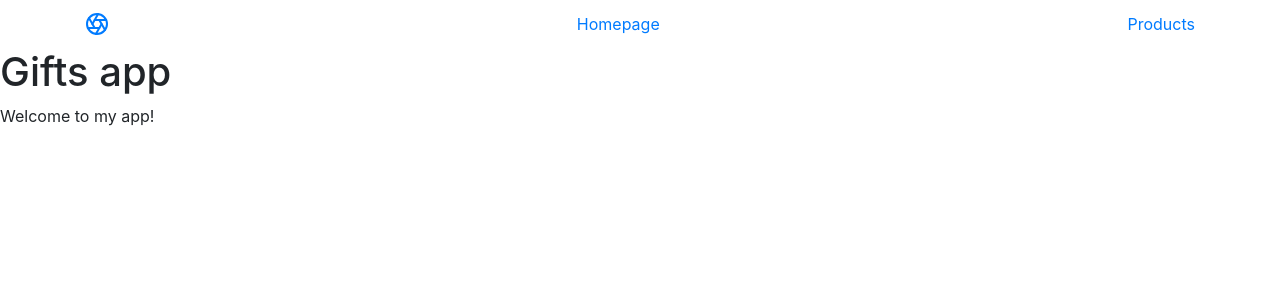
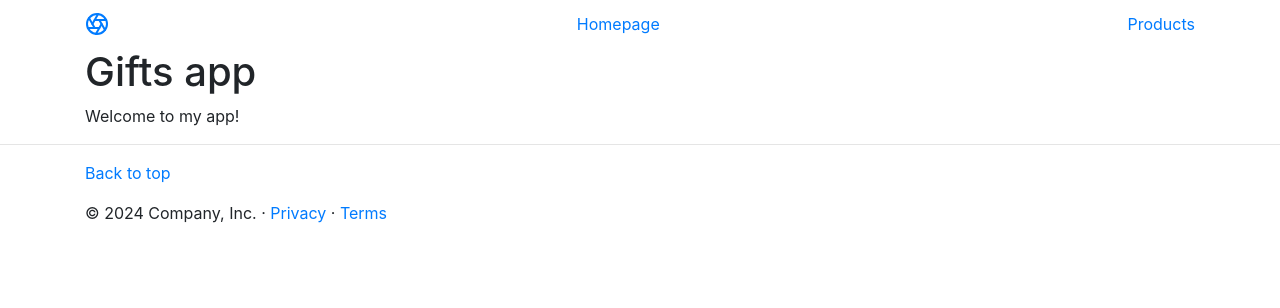
Before and after one commit to avapass/django-gifts, a Django app: page / in a window 1280 px wide. Shown: the top 308 px of the page. Run offline with Django 5.2, Linux system fonts and the light colour scheme; some libraries are stand-ins or nearby versions.

Commit message:
Add footer

```diff
--- a/gifts_rec/app/templates/base.html
+++ b/gifts_rec/app/templates/base.html
@@ -14,10 +14,18 @@
               <a class="py-2 d-none d-md-inline-block" href="{% url 'products-list' %}">Products</a>
             </div>
           </nav>
-
+        <div class="container">
         <h1>Gifts app</h1>
         {% block body %}
         {% endblock body %}
+        </div>
+        <hr class="featurette-divider">
+
+        <footer class="container">
+            <p class="float-end"><a href="#">Back to top</a></p>
+            <p>&copy; 2024 Company, Inc. &middot; <a href="#">Privacy</a> &middot; <a href="#">Terms</a></p>
+        </footer>
+
         <script src="https://code.jquery.com/jquery-3.2.1.slim.min.js" integrity="sha384-KJ3o2DKtIkvYIK3UENzmM7KCkRr/rE9/Qpg6aAZGJwFDMVNA/GpGFF93hXpG5KkN" crossorigin="anonymous"></script>
         <script src="https://cdn.jsdelivr.net/npm/popper.js@1.12.9/dist/umd/popper.min.js" integrity="sha384-ApNbgh9B+Y1QKtv3Rn7W3mgPxhU9K/ScQsAP7hUibX39j7fakFPskvXusvfa0b4Q" crossorigin="anonymous"></script>
         <script src="https://cdn.jsdelivr.net/npm/bootstrap@4.0.0/dist/js/bootstrap.min.js" integrity="sha384-JZR6Spejh4U02d8jOt6vLEHfe/JQGiRRSQQxSfFWpi1MquVdAyjUar5+76PVCmYl" crossorigin="anonymous"></script>
```
